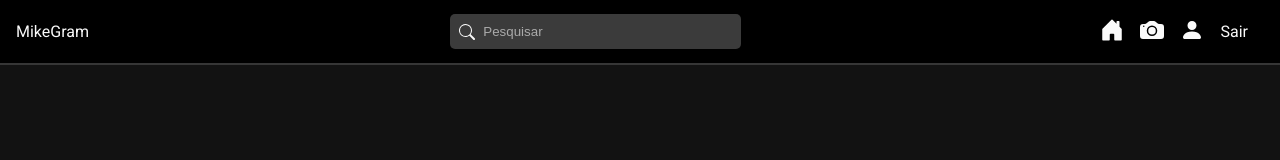
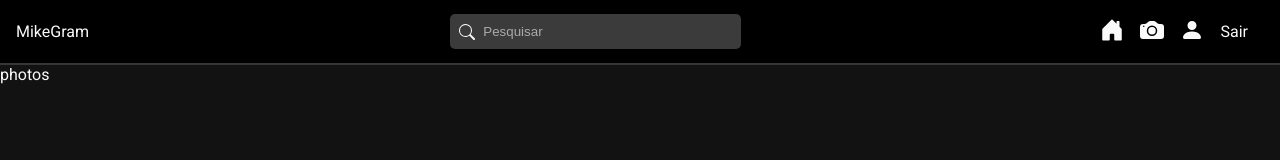
Before and after one commit to michael-petterson-06/MikeGram, a React (Create React App) app in the folder frontend/: page /photos/1 in a window 1280 px wide. Shown: the top 160 px of the page. Built offline with nearby package versions, Linux system fonts and the light colour scheme; sample sign-in values are in the browser's storage.

Commit message:
Criando página de foto individual

```diff
--- a/frontend/src/App.js
+++ b/frontend/src/App.js
@@ -13,7 +13,7 @@
 //Componentes
 import NavBar from './components/navbar/NavBar';
 import Footer from './components/footer/Footer';
-
+import Photo from "./pages/photo/Photo";
 
 import EditProfile from './pages/editProfile/EditeProfile';
 
@@ -37,7 +37,9 @@
             <Route path='/users/:id' element={auth ? <Profile/> : <Navigate to='/login'/>}/>
             <Route path='/login' element={!auth ? <Login/> : <Navigate to='/'/>} />
             <Route path='/register' element={!auth ? <Register/> : <Navigate to='/'/>}/>
+            <Route path="photos/:id" element={auth ? <Photo /> : <Navigate to='/login'/>} />
           </Routes>
+
         </div>
         <Footer/>
       </BrowserRouter>
--- /dev/null
+++ b/frontend/src/pages/photo/Photo.js
@@ -0,0 +1,12 @@
+import React from 'react';
+import { uploads } from "../../utils/config";
+
+const Photo = () => {;
+  return (
+    <div>
+      photos
+    </div>
+  )
+}
+
+export default Photo;
```
Also changed, not shown: frontend/src/pages/photo/Photo.css (added).
